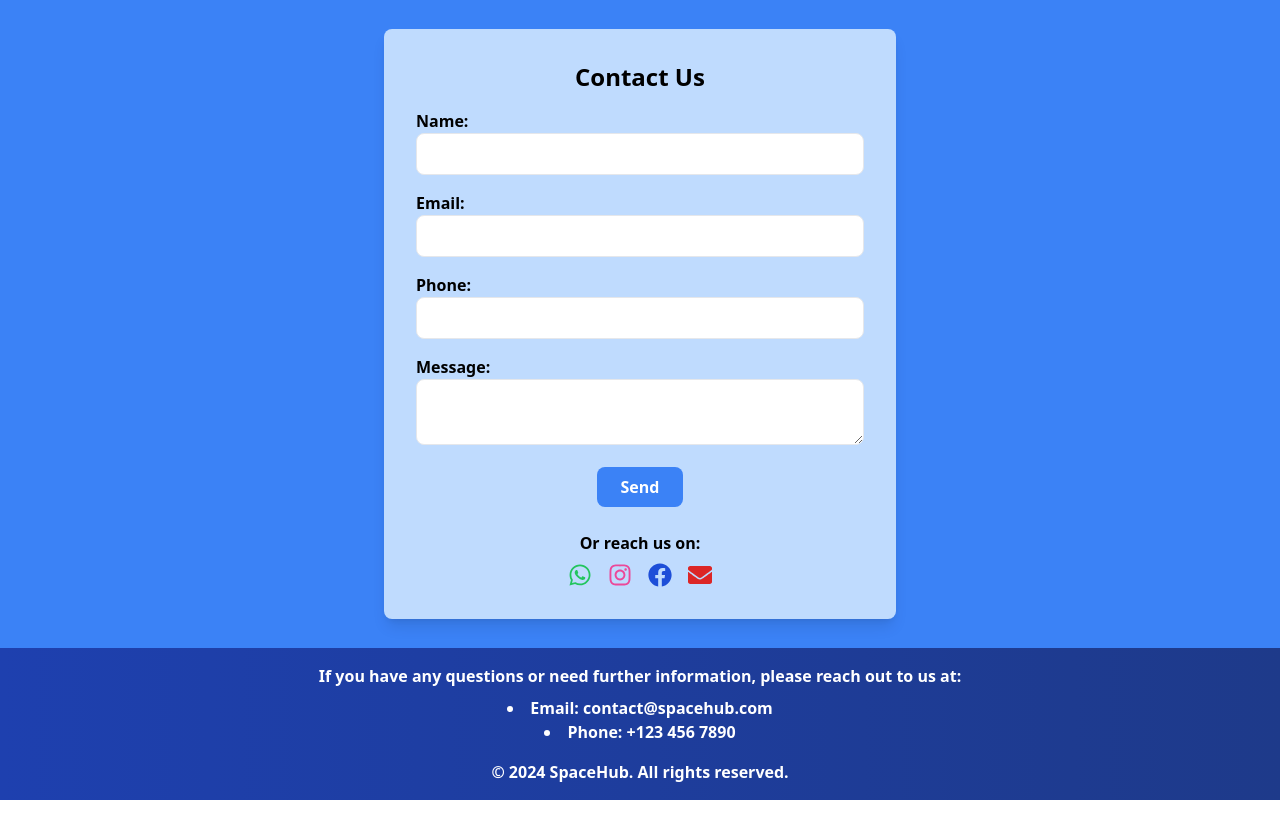
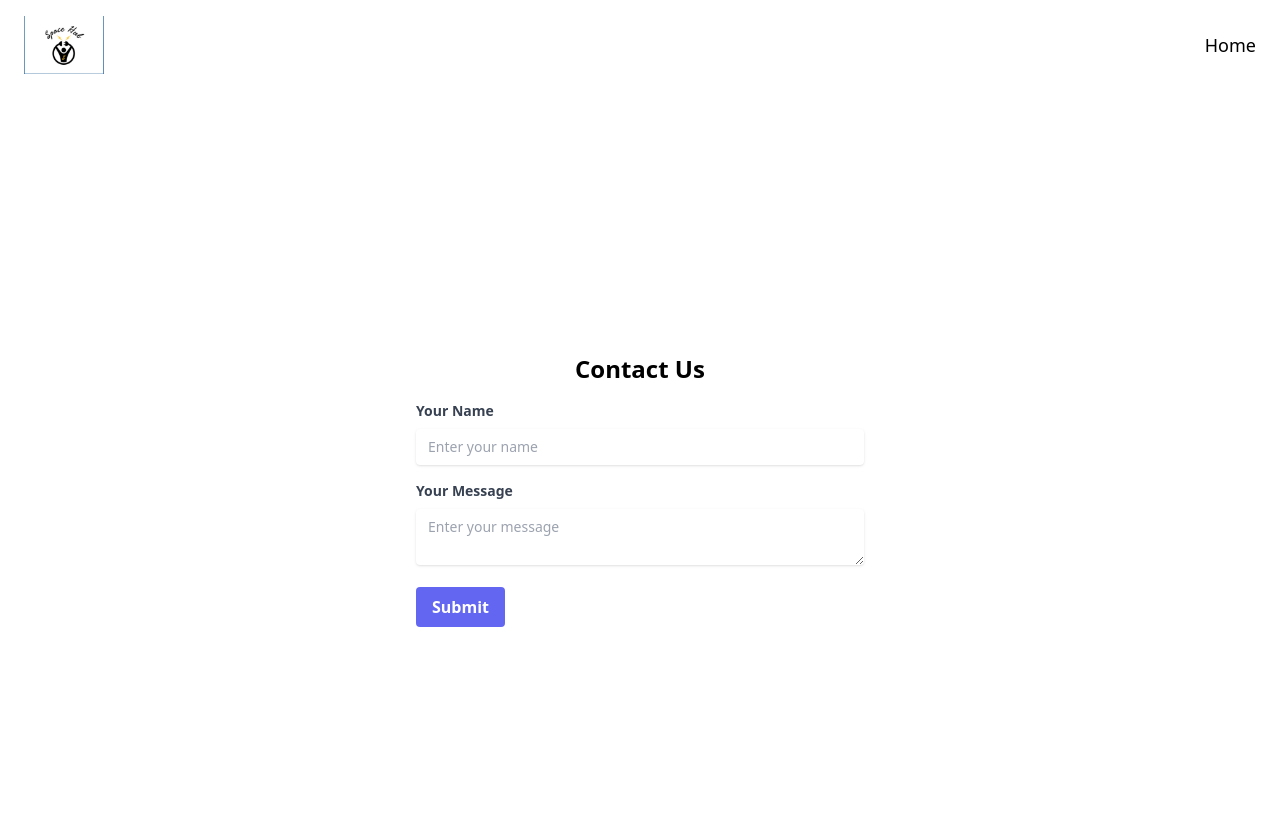
Before and after one commit to IannitoTechbros/PHASE-5-GROUP-PROJECT---IAN---ERICK---MARTIN---FELIX---JEREMIAH, a React (Create React App) app in the folder frontend/: page /contact in a window 1280 px wide. Shown: the top 838 px of the page. Before the commit the page ends 800 px from the top, so only its background shows below. Built offline with nearby package versions, Linux system fonts and the light colour scheme.

Commit message:
update to initial commit contact component

```diff
--- a/frontend/src/components/Landing/Contact.jsx
+++ b/frontend/src/components/Landing/Contact.jsx
@@ -1,54 +1,75 @@
-import React from 'react';
-import { FaWhatsapp, FaInstagram, FaFacebook, FaEnvelope } from 'react-icons/fa';
+import React, { useState } from 'react';
+import { Link } from 'react-router-dom';
+import logo from '../../assets/images/logo.png';
 
-const Contact = () => {
+const ContactUs = () => {
+  const [userName, setUserName] = useState('');
+  const [submitted, setSubmitted] = useState(false);
+
+  const handleSubmit = (e) => {
+    e.preventDefault();
+    setSubmitted(true);
+  };
+
+  const handleNameChange = (e) => {
+    setUserName(e.target.value);
+  };
+
   return (
-    <div className="bg-blue-500 min-h-screen flex flex-col items-center justify-between">
-      <div className="flex-grow flex items-center justify-center p-4 w-full">
-        <div className="bg-blue-200 p-8 rounded-lg shadow-lg w-full max-w-lg">
-          <h2 className="text-2xl font-bold mb-4 text-center ">Contact Us</h2>
-          <form className="space-y-4">
-            <div>
-              <label className="block font-bold text-black">Name:</label>
-              <input type="text" name="name" className="w-full px-4 py-2 border rounded-lg focus:outline-none focus:ring-2 focus:ring-blue-400 transform transition-transform hover:scale-105" />
-            </div>
-            <div>
-              <label className="block font-bold text-black">Email:</label>
-              <input type="email" name="email" className="w-full px-4 py-2 border rounded-lg focus:outline-none focus:ring-2 focus:ring-blue-400 transform transition-transform hover:scale-105" />
-            </div>
-            <div>
-              <label className="block font-bold text-black">Phone:</label>
-              <input type="tel" name="phone" className="w-full px-4 py-2 border rounded-lg focus:outline-none focus:ring-2 focus:ring-blue-400 transform transition-transform hover:scale-105" />
-            </div>
-            <div>
-              <label className="block font-bold text-black">Message:</label>
-              <textarea name="message" className="w-full px-4 py-2 border rounded-lg focus:outline-none focus:ring-2 focus:ring-blue-400 transform transition-transform hover:scale-105"></textarea>
-            </div>
-            <div className="text-center">
-              <button type="submit" className="bg-blue-500 text-white px-6 py-2 rounded-lg font-semibold hover:bg-blue-600 focus:outline-none focus:ring-2 focus:ring-blue-400">Send</button>
-            </div>
-          </form>
-          <div className="mt-6 text-center">
-            <p className="font-semibold text-black">Or reach us on:</p>
-            <div className="flex justify-center space-x-4 mt-2">
-              <a href="https://wa.me/your-number" className="text-green-500 text-2xl"><FaWhatsapp /></a>
-              <a href="https://instagram.com/your-profile" className="text-pink-500 text-2xl"><FaInstagram /></a>
-              <a href="https://facebook.com/your-profile" className="text-blue-700 text-2xl"><FaFacebook /></a>
-              <a href="mailto:your-email@gmail.com" className="text-red-600 text-2xl"><FaEnvelope /></a>
-            </div>
+    <>
+    <header className='w-full flex justify-between items-center py-4 px-6'>
+    <Link to="/" className='flex items-center space-x-2'>
+      <img src={logo} alt="Space Hub Logo" className="w-20 h-18" />
+    </Link>
+    <nav className='flex space-x-4'>
+      <Link to="/" className='text-lg hover:text-yellow-400'>Home</Link>
+    </nav>
+  </header>
+    <div className="flex flex-col items-center justify-center min-h-screen">
+      {/* Navigation Bar */}
+
+
+      <h2 className="text-2xl font-bold mb-4">Contact Us</h2>
+      {!submitted ? (
+        <form onSubmit={handleSubmit} className="max-w-md w-full">
+          <div className="mb-4">
+            <label htmlFor="name" className="block text-gray-700 text-sm font-bold mb-2">
+              Your Name
+            </label>
+            <input
+              type="text"
+              id="name"
+              value={userName}
+              onChange={handleNameChange}
+              placeholder="Enter your name"
+              className="px-3 py-2 placeholder-gray-400 text-gray-700 relative bg-white bg-white rounded text-sm shadow outline-none focus:outline-none focus:ring w-full"
+            />
           </div>
+          <div className="mb-4">
+            <label htmlFor="message" className="block text-gray-700 text-sm font-bold mb-2">
+              Your Message
+            </label>
+            <textarea
+              id="message"
+              placeholder="Enter your message"
+              className="px-3 py-2 placeholder-gray-400 text-gray-700 relative bg-white bg-white rounded text-sm shadow outline-none focus:outline-none focus:ring w-full"
+            ></textarea>
+          </div>
+          <button
+            type="submit"
+            className="bg-indigo-500 hover:bg-indigo-700 text-white font-bold py-2 px-4 rounded focus:outline-none focus:shadow-outline"
+          >
+            Submit
+          </button>
+        </form>
+      ) : (
+        <div className="text-center">
+          <p className="text-lg font-bold">Thanks {userName} for contacting us!</p>
         </div>
-      </div>
-      <footer className="bg-gradient-to-r from-blue-800 to-blue-900 text-white w-full py-4 text-center">
-        <p className="font-bold">If you have any questions or need further information, please reach out to us at:</p>
-        <ul className="list-disc list-inside mt-2 font-bold">
-          <li>Email: contact@spacehub.com</li>
-          <li>Phone: +123 456 7890</li>
-        </ul>
-        <p className="mt-4 font-bold">© 2024 SpaceHub. All rights reserved.</p>
-      </footer>
+      )}
     </div>
+    </>
   );
-}
+};
 
-export default Contact;
+export default ContactUs;
```
